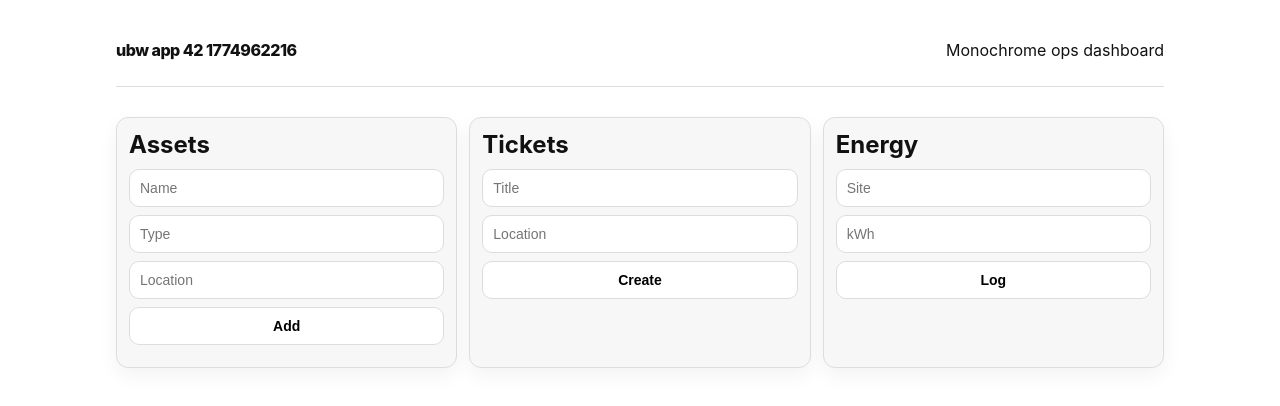
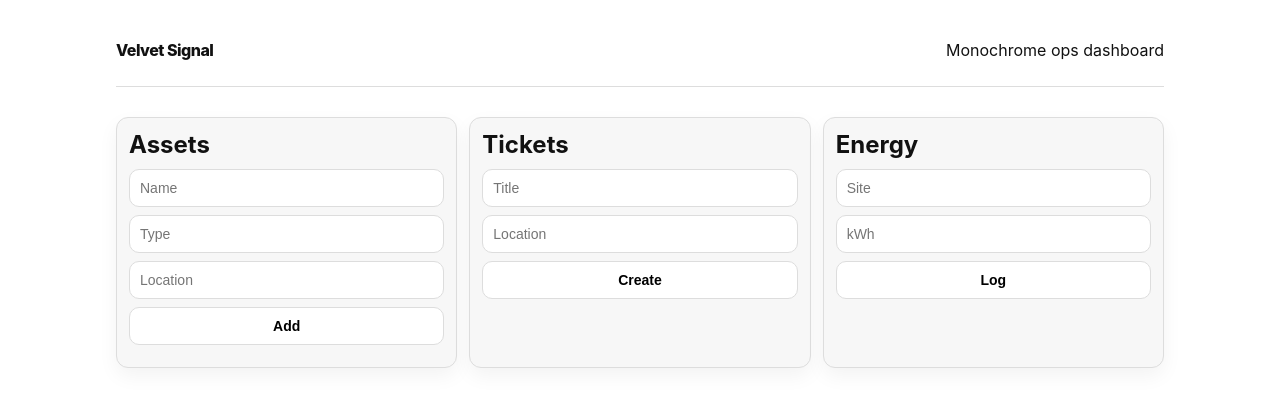
Before and after one commit to Ashutoshsingh20/bw-app-42-1774962216, a website: page public/index.html in a window 1280 px wide. Drawn offline with Linux system fonts and the light colour scheme; no server answers.

Commit message:
chore: brand app

```diff
--- a/public/index.html
+++ b/public/index.html
@@ -3,13 +3,13 @@
 <head>
   <meta charset="UTF-8" />
   <meta name="viewport" content="width=device-width, initial-scale=1.0" />
-  <title>ubw app 42 1774962216</title>
+  <title>Velvet Signal</title>
   <link rel="stylesheet" href="/style.css" />
 </head>
 <body>
   <div class="shell">
     <header>
-      <div class="logo">ubw app 42 1774962216</div>
+      <div class="logo">Velvet Signal</div>
       <p>Monochrome ops dashboard</p>
     </header>
     <section class="metrics" id="metrics"></section>
```
Also changed, not shown: package.json (+9 -3 lines), README.md.
